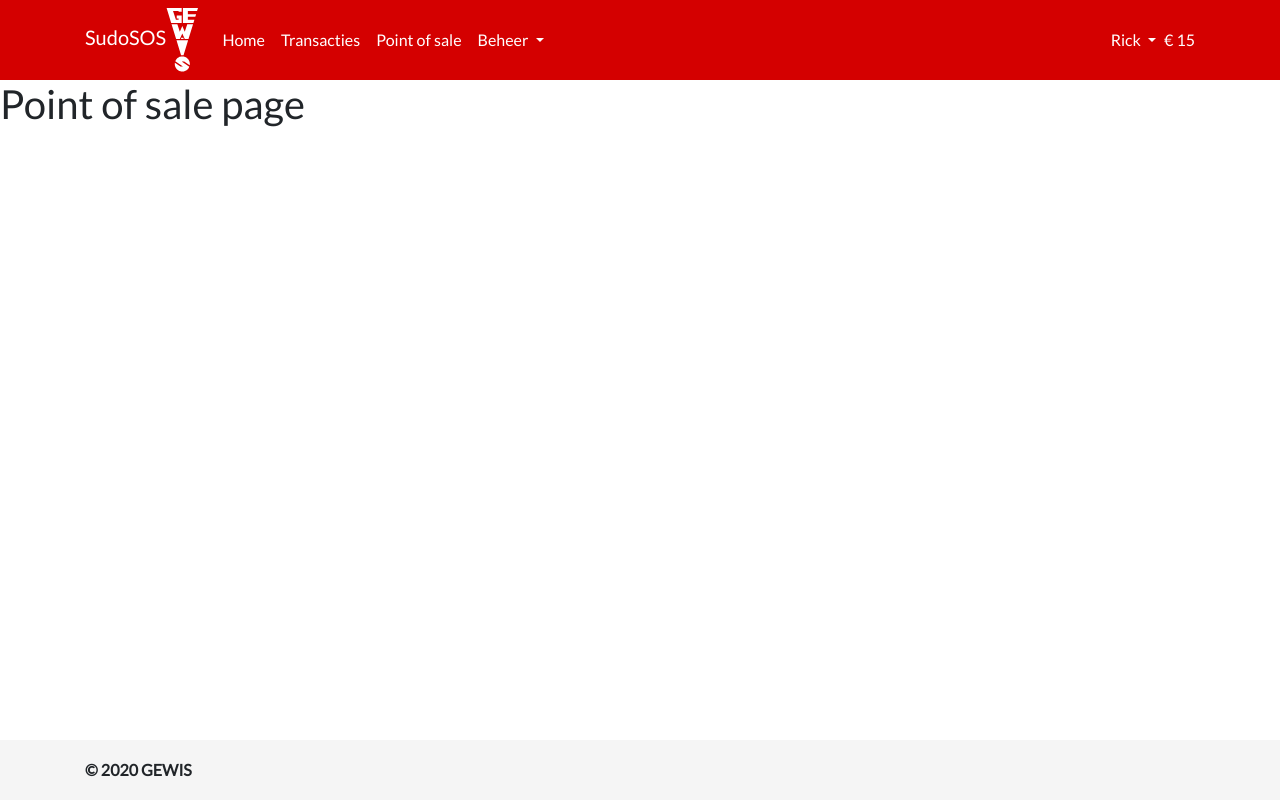
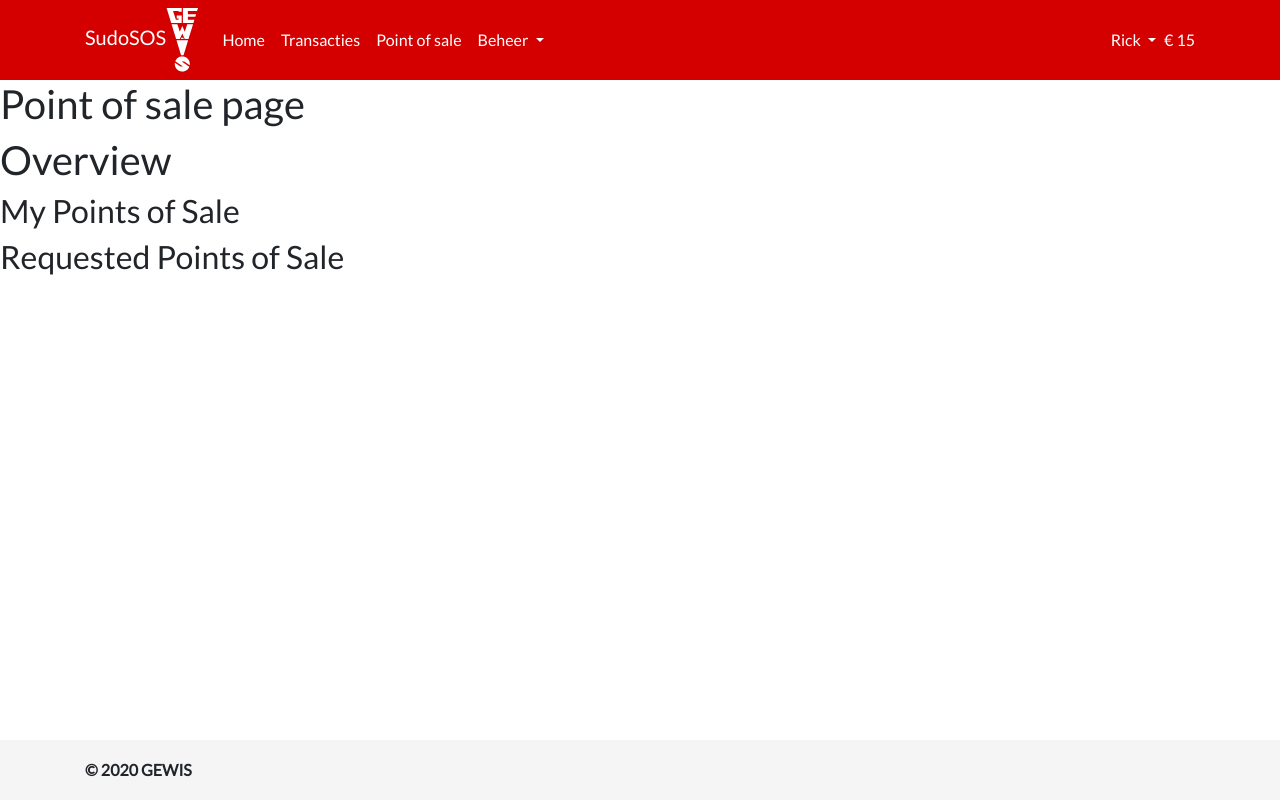
Before and after one commit to GEWIS/sudosos-frontend, a Vue app: page /point-of-sale in a window 1280 px wide. Built offline with nearby package versions, Linux system fonts and the light colour scheme.

Commit message:
POS Overview start
Setup to start working on the overview for points of sale.

```diff
--- /dev/null
+++ b/src/components/POSOverview.vue
@@ -0,0 +1,25 @@
+<template>
+    <div>
+        <h1>Overview</h1>
+        <div class="component_box">
+            <div class="own_pos">
+                <h2>My Points of Sale</h2>
+            </div>
+            <div class="request_pos">
+                <h2>Requested Points of Sale</h2>
+            </div>
+        </div>
+    </div>
+</template>
+
+<script lang="ts">
+import { Component, Prop, Vue } from 'vue-property-decorator';
+
+@Component
+export default class POSOverview extends Vue {
+    @Prop() private msg!: string;
+}
+</script>
+
+<style scoped lang="scss">
+</style>
--- a/src/views/PointOfSale.vue
+++ b/src/views/PointOfSale.vue
@@ -1,14 +1,16 @@
 <template>
     <div class="pointOfSale">
       <h1>Point of sale page</h1>
+      <POSOverview/>
     </div>
 </template>
 
 <script lang="ts">
 import { Component, Vue } from 'vue-property-decorator';
+import POSOverview from '@/components/POSOverview.vue';
 
 @Component({
-  components: {},
+  components: { POSOverview },
 })
 
 export default class PointOfSale extends Vue {
```
